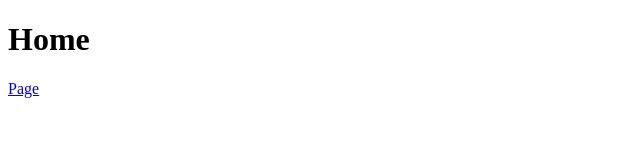
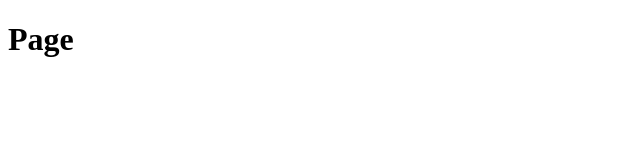
Before and after one commit to matthew-mccall/React-Typescript, a React app: page /page in a window 1280 px wide. Shown: the top 160 px of the page, without its empty margins (0-640 px from the left). Built offline with nearby package versions, Linux system fonts and the light colour scheme.

Commit message:
Fixed navigation, added dev server

```diff
--- a/package.json
+++ b/package.json
@@ -26,9 +26,9 @@
         "babel-loader": "^8.2.3",
         "css-loader": "^6.5.0",
         "html-webpack-plugin": "^5.5.0",
-        "ts-loader": "^9.2.6",
         "webpack": "^5.60.0",
-        "webpack-cli": "^4.9.1"
+        "webpack-cli": "^4.9.1",
+        "webpack-dev-server": "^4.4.0"
     },
     "dependencies": {
         "react": "^17.0.2",
--- a/src/App.tsx
+++ b/src/App.tsx
@@ -8,16 +8,15 @@ import {
 import Home from './Home'
 import Page from './Page'
 
-
 export default function App() {
     return (
         <Router>
             <Switch>
+                <Route path="/page">
+                    <Page />
+                </Route>
                 <Route path="/">
                     <Home />
-                </Route>
-                <Route path="/page">
-                    <Page />
                 </Route>
             </Switch>
         </Router>
--- a/src/Page.tsx
+++ b/src/Page.tsx
@@ -1,3 +1,5 @@
+import React from "react"
+
 export default function Page() {
     return (<h1>Page</h1>)
 }
```
Also changed, not shown: 1 other file (tests, documents, lock files or other folders).
